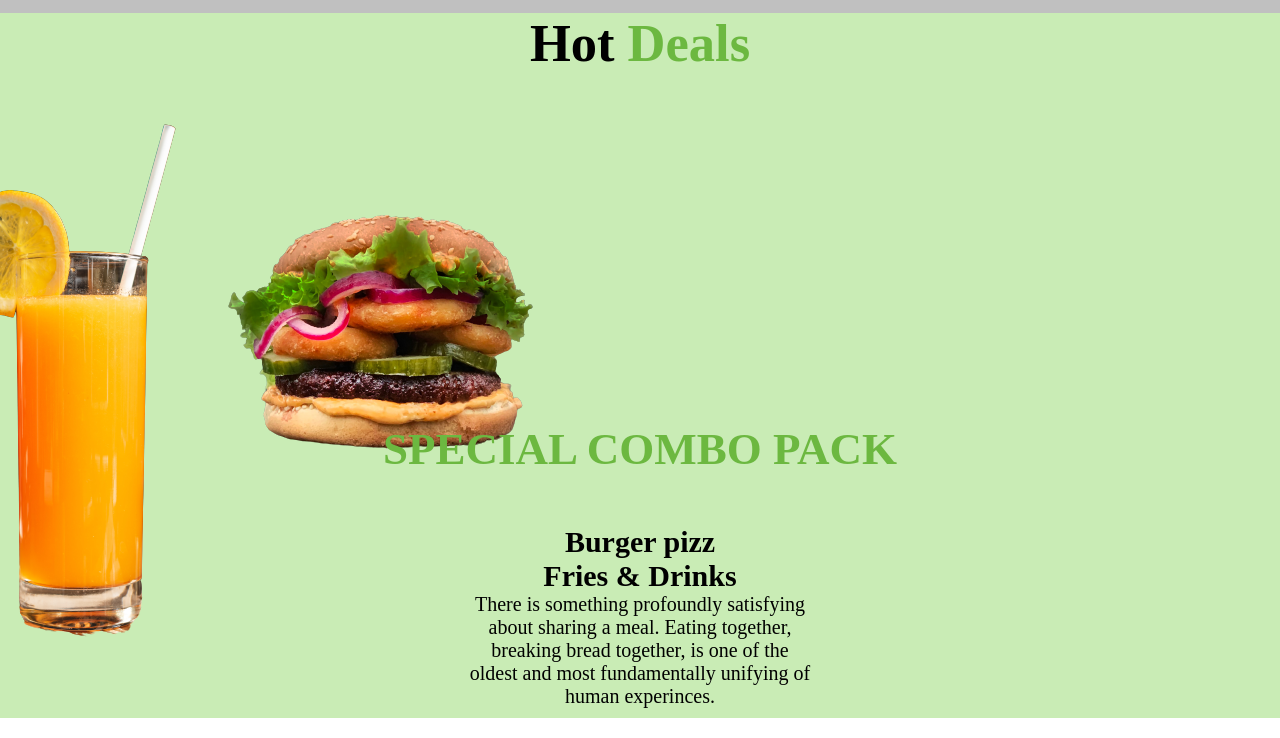
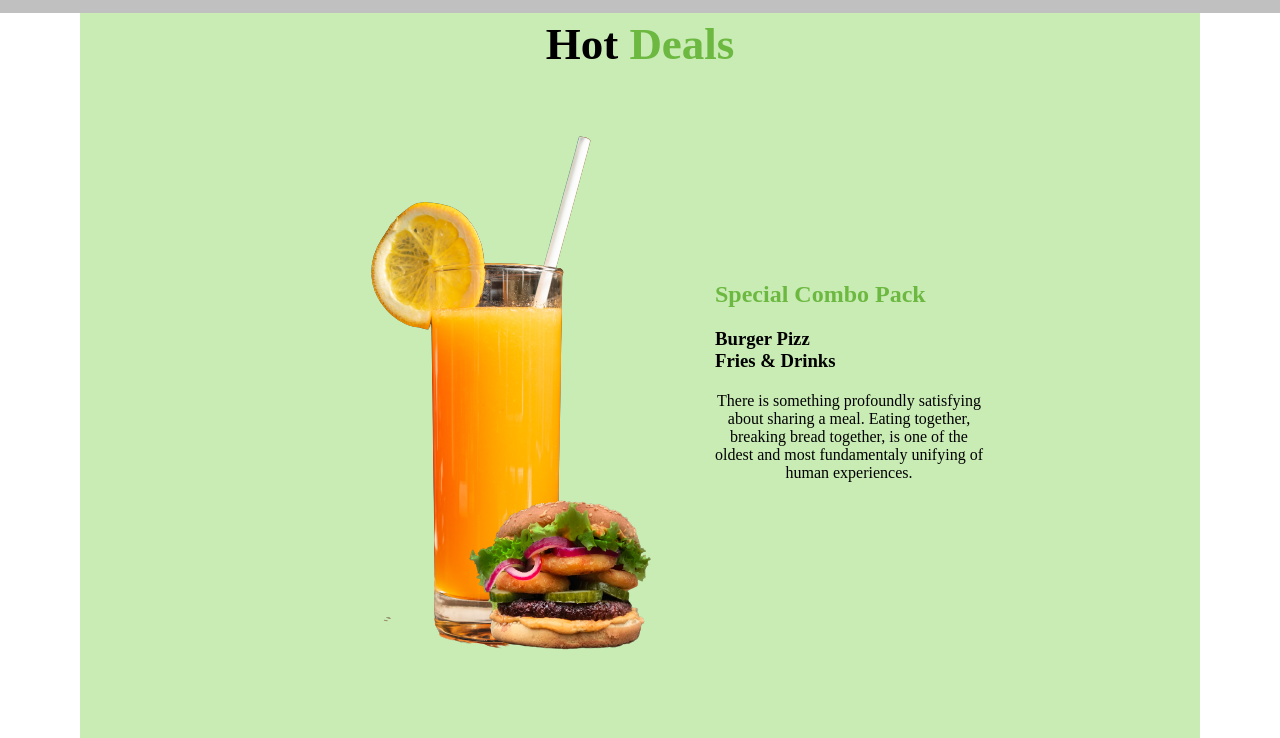
Before and after one commit to Ianwanarua/streetfood, a plain HTML site: page index.html in a window 1280 px wide. Shown: the part 2442-3180 px from the top of the page. Drawn offline with Linux system fonts and the light colour scheme.

Commit message:
changes made

```diff
--- a/index.html
+++ b/index.html
@@ -4,6 +4,7 @@
     <meta http-equiv="X-UA-Compatible" content="IE=edge">
     <meta name="viewport" content="width=device-width, initial-scale=1.0">
     <title>Street Food</title>
+    <script src="https://kit.fontawesome.com/a9fdbecc9b.js" crossorigin="anonymous"></script>
     <link rel="stylesheet" href="style.css">
 </head>
 <body>
@@ -63,6 +64,7 @@
              <h2>Burger Name</h2>
              <div class="burgerimage">
              <img src="Assets/amirali-mirhashemian-sc5sTPMrVfk-unsplash-removebg-preview.png" alt="burger">
+             <img src="Assets/likemeat-73_obA0IB_0-unsplash-removebg-preview.png" alt="meat">
              </div>
               <p>
                 There is something <br>
@@ -145,32 +147,35 @@
 
 </section>
 <section class="part4">
+    <div class="pp4">
 
-    <div class="head4">
-        <h2 class="hot4"> Hot <span>Deals</span></h2>
-    </div>
-    <div class="hotimg4">
-      <div class="img-4">
-          <img src="Assets/abhishek-hajare-kkrXVKK-jhg-unsplash-removebg-preview.png" alt="drink">
+        <div class="hot4">
+            <h1 id="deals4">Hot <span style="color:#6CB840;">Deals</span></h1>
+            <div class="burgj">
 
-       </div>
-     <div class="burger4">
-        <img src="Assets/likemeat-73_obA0IB_0-unsplash-removebg-preview.png" alt="meat">
-     </div>
-    </div>
-    <div class="text-part4">
-        <h1>SPECIAL COMBO PACK</h1>
-        <h2>
-            Burger pizz <br>
-            Fries & Drinks
-        </h2>
-        <p>
-            There is something profoundly satisfying <br>
-           about sharing a meal. Eating together, <br>
-           breaking bread together, is one of the <br>
-           oldest and most fundamentally unifying of <br>
-           human experinces.
-        </p>
+                <div class="bbj">
+
+              <div class="buga"><img src="Assets/likemeat-73_obA0IB_0-unsplash-removebg-preview.png" ></div>
+
+
+              <div> <img src="Assets/abhishek-hajare-kkrXVKK-jhg-unsplash-removebg-preview.png"></div>
+
+            </div>
+
+              <div class="bbj">
+
+               <h2>Special Combo Pack</h2>
+
+                <h3 class="Pizz4">Burger Pizz <br>Fries & Drinks</h3>
+                <p>There is something profoundly satisfying <br>
+                  about sharing a meal. Eating together,<br>
+                  breaking bread together, is one of the<br>
+                  oldest and most fundamentaly unifying of<br>
+                  human experiences.</p>
+              </div>
+
+            </div>
+        </div>
     </div>
 </section>
 <section class="part5">
@@ -207,7 +212,7 @@
 
         </div>
         <div class="items">
-            <div>
+            <div class="chat">
                 <p>
                     <strong>(423)266-1121</strong>
                 </p>
@@ -219,7 +224,7 @@
 
         </div>
         <div class="items">
-            <div>
+            <div class="news">
                 <p>
                     <strong>FOLLOW</strong>
                 </p>
@@ -236,7 +241,7 @@
         <div class="items">
             <div class="imglogo6">
                 <p>
-                    <img src="Assets/IGLOGO.jpg" alt="iglogo">
+                    <i class="fab fa-instagram"></i></i>
                 </p>
                 <p>
                     <button>Send</button>
--- a/style.css
+++ b/style.css
@@ -173,60 +173,90 @@ li a{
 
 }
 .part4{
+    position: relative;
+    width: 100%;
+    padding: 80px;
+    padding-top: 0px;
+    padding-bottom: 0px;
+    margin-bottom: 0;
+    align-items: center;
+
+
+}
+.pp4{
   position: relative;
   width: 100%;
+  margin: 0px;
+  margin-top: 0px;
+  margin-bottom: 0px;
+  padding: 80px;
+  padding-top: 5px;
   align-items: center;
-  padding: 100px;
-  padding-top: 0px;
   padding-bottom: 10px;
+
+  width: 100%;
   box-sizing: border-box;
-  margin-bottom: 10em;
-  background:#C9ECB5;
+  background: #C9ECB5;
+
+
+}
+#deals4{
+  text-align: center;
+ font-size: 45px;
+
+  padding-bottom: 0;
+
+  margin-bottom: 0;
+}
+.hot4 .burgj{
+  display: flex;
+  flex-direction: row;
+  align-items: center;
+  justify-content: center;
+  width: auto;
+  background: var(--color5);
+  margin: 5px;
+  margin-bottom: 50px;
+  width: 100%;
+  position: relative;
+}
 
 
 
+.hot4 .burgj h2{
+
+ margin-bottom: 50px;
+ font-size: 40em;
+ color: #6CB840;
 }
-.head4{
-  font-size: 35px;
-  color: black;
-  padding-bottom: 0em;
-  text-align: center;
-}
-.hot4{
-  text-align: center;
-  padding-bottom: 50px;
-  margin-bottom: 0px;
-}
-.hot4 span{
-  color: #6CB840;
+.hot4 .burgj h2{
+ font-size: 24px;
+ margin: 20px 0;
 
 }
-.text-part4{
+
+
+.hot4 .burgj .buga{
+ width: 300px;
+ height: 300px;
+ position: absolute;
+ bottom: -25px;
+ right: 45%;
+}
+.hot4 .burgj .buga img{
+ width: 350px;
+ height: 300px;
+ padding-top: 30px;
+ margin-right: 60px;
+ padding-right: -40px;
+ padding-left: 0;
+ margin-left: 0;
+}
+.hot4 .burgj p{
   text-align: center;
-  font-size: 20px;
-}
-.text-part4 h1{
-  font-size: 45px;
-  color: #6CB840;
-  margin-bottom: 50px;
-}
-.img-4{
-  width: 300px;
-   height: 300px;
-  position: absolute;
-   top: 50px;
-
-   right: 85%;
-}
-
-.burger4{
-  width: 300px;
-  height: 300px;
-   top: 80px;
-   bottom: -100px;
-   right: 82%;
-
-}.part5{
+  margin: 20px 0;
+ }
+.part5{
 position: relative;
 width: 100%;
 padding-top: 0px;
@@ -298,3 +328,32 @@ color: #6CB840;
   height: 50px;
 
 }
+.chat{
+  width: 100%;
+  margin-top: 10px;
+  font-size: 25px;
+
+}
+.news{
+
+  margin-top: 10px;
+  font-size: 25px;
+  margin-left: 30%;
+}
+.imglogo6 button{
+  background: #6CB840;
+  color: white;
+  border: none;
+  font-size: 30px;
+  width: 60%;
+
+  font-weight: bold;
+  height: 25px;
+  width: 80px;
+  font-size: 25px;
+  margin-bottom: 20px;
+}
+.fab fa-instagram{
+  height: 30px;
+  width: 50px;
+}
```
